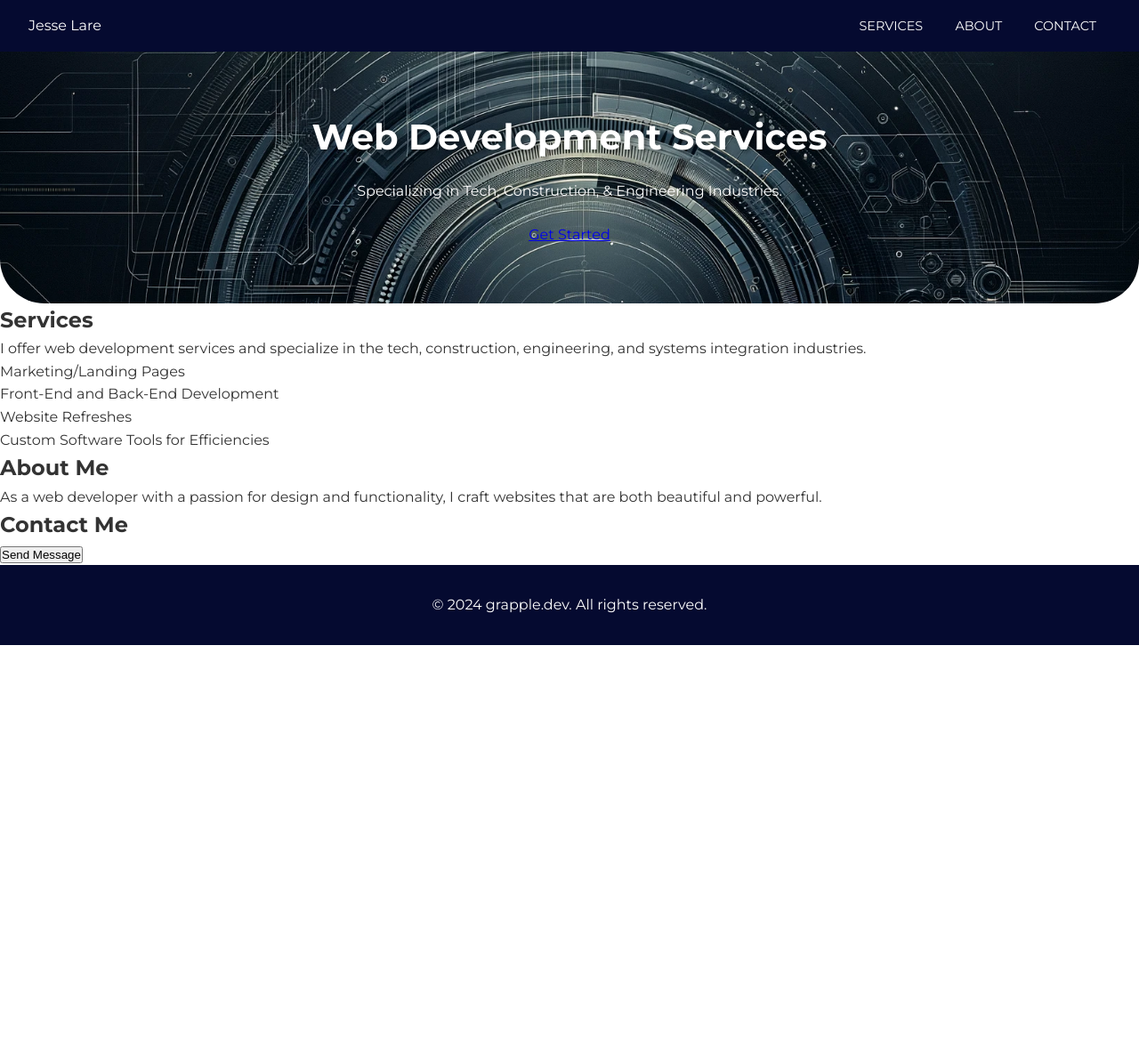
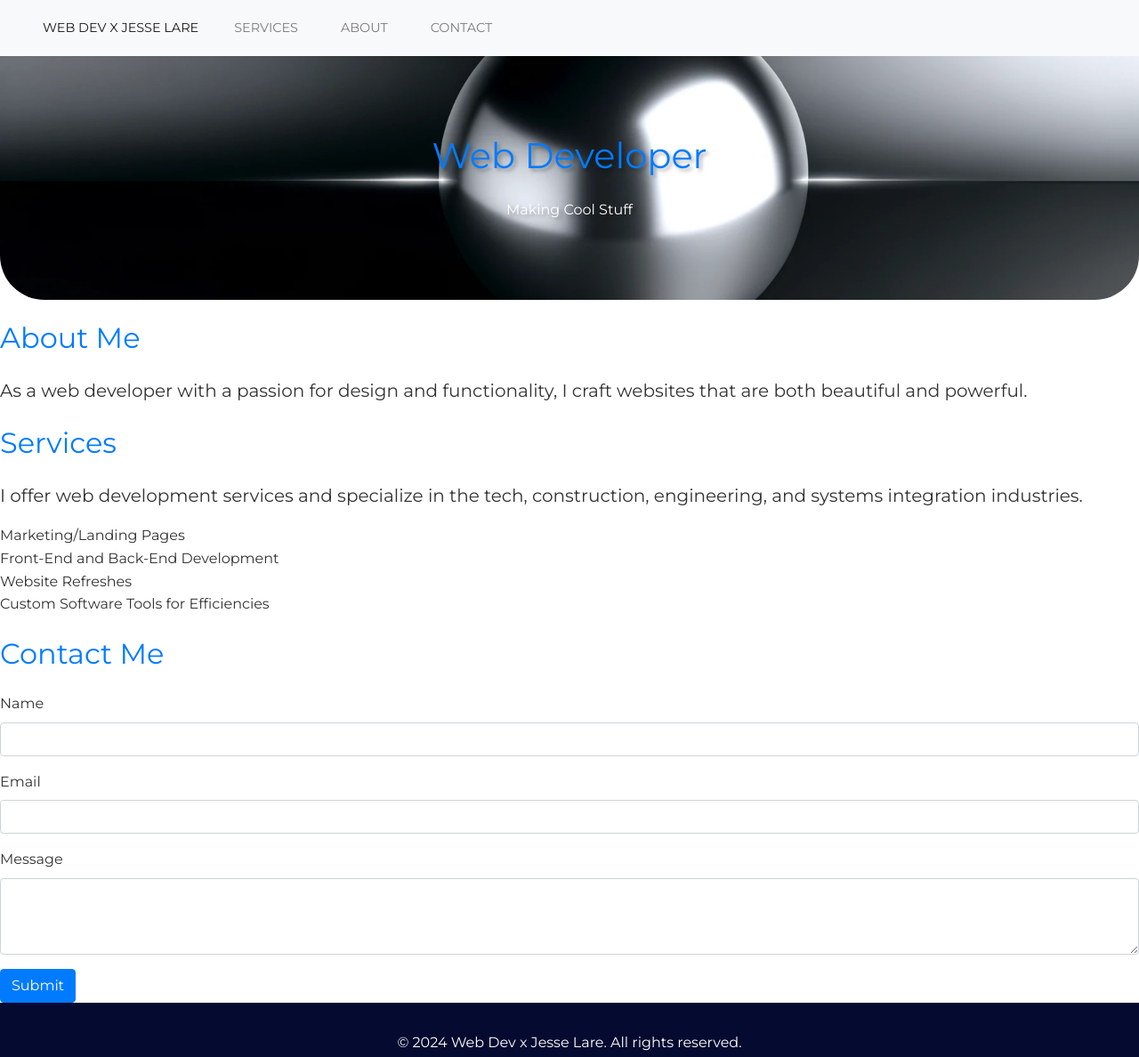
Before and after one commit to SideControlJS/JL-Website, a plain HTML site: page index.html in a window 1280 px wide. Shown: the whole page at 89% size. Before the commit the page ends 800 px from the top, so only its background shows below. Drawn offline with nearby package versions, Linux system fonts and the light colour scheme.

Commit message:
adding in more bootstrap, jQueary for UI

```diff
--- a/index.html
+++ b/index.html
@@ -3,29 +3,46 @@
 <head>
     <meta charset="UTF-8">
     <meta name="viewport" content="width=device-width, initial-scale=1.0">
-    <title>Jesse Lare</title>
+    <title>Web Dev x Jesse Lare</title>
+    <link rel="stylesheet" href="https://stackpath.bootstrapcdn.com/bootstrap/4.5.2/css/bootstrap.min.css">
     <link rel="stylesheet" href="styles.css">
 </head>
 <body>
 
-    <nav class="navbar">
-        <div class="logo">Jesse Lare</div>
-        <div class="nav-links">
-            <a href="#services">Services</a>
-            <a href="#about">About</a>
-            <a href="#contact">Contact</a>
+    <nav class="navbar navbar-expand-lg navbar-light bg-light">
+        <a class="navbar-brand" href="#">Web Dev x Jesse Lare</a>
+        <button class="navbar-toggler" type="button" data-toggle="collapse" data-target="#navbarNav" aria-controls="navbarNav" aria-expanded="false" aria-label="Toggle navigation">
+            <span class="navbar-toggler-icon"></span>
+        </button>
+        <div class="collapse navbar-collapse" id="navbarNav">
+            <ul class="navbar-nav">
+                <li class="nav-item">
+                    <a class="nav-link" href="#services">Services</a>
+                </li>
+                <li class="nav-item">
+                    <a class="nav-link" href="#about">About</a>
+                </li>
+                <li class="nav-item">
+                    <a class="nav-link" href="#contact">Contact</a>
+                </li>
+            </ul>
         </div>
     </nav>
 
+
     <header class="hero">
-        <h1>Web Development Services</h1>
-        <p>Specializing in Tech, Construction, & Engineering Industries.</p>
-        <a href="#contact" class="cta-button">Get Started</a>
+        <h1 class="text-primary my-4">Web Developer</h1>
+        <p class="lead">Making Cool Stuff</p>
     </header>
 
+    <section id="about" class="section">
+        <h2 class="text-primary my-4">About Me</h2>
+        <p class="lead">As a web developer with a passion for design and functionality, I craft websites that are both beautiful and powerful.</p>
+    </section>
+
     <section id="services" class="section">
-        <h2>Services</h2>
-        <p>I offer web development services and specialize in the tech, construction, engineering, and systems integration industries.
+        <h2 class="text-primary my-4">Services</h2>
+        <p class="lead">I offer web development services and specialize in the tech, construction, engineering, and systems integration industries.
             <ul>
                 <li>Marketing/Landing Pages</li>
                 <li>Front-End and Back-End Development</li>
@@ -36,23 +53,31 @@
         <!-- Services list here -->
     </section>
 
-    <section id="about" class="section">
-        <h2>About Me</h2>
-        <p>As a web developer with a passion for design and functionality, I craft websites that are both beautiful and powerful.</p>
-    </section>
-
     <section id="contact" class="section">
-        <h2>Contact Me</h2>
+        <h2 class="text-primary my-4">Contact Me</h2>
         <form>
-            <!-- Contact form fields -->
-            <input type="submit" value="Send Message">
-        </form>
+            <div class="form-group">
+                <label for="name">Name</label>
+                <input type="text" class="form-control" id="name">
+            </div>
+            <div class="form-group">
+                <label for="email">Email</label>
+                <input type="email" class="form-control" id="email">
+            </div>
+            <div class="form-group">
+                <label for="message">Message</label>
+                <textarea class="form-control" id="message" rows="3"></textarea>
+            </div>
+            <button type="submit" class="btn btn-primary">Submit</button>
     </section>
 
     <footer class="footer">
-        <p>&copy; 2024 grapple.dev. All rights reserved.</p>
+        <p>&copy; 2024 Web Dev x Jesse Lare. All rights reserved.</p>
     </footer>
 
+    <script src="https://code.jquery.com/jquery-3.5.1.slim.min.js"></script>
+    <script src="https://cdn.jsdelivr.net/npm/@popperjs/core@2.9.1/dist/umd/popper.min.js"></script>
+    <script src="https://stackpath.bootstrapcdn.com/bootstrap/4.5.2/js/bootstrap.min.js"></script>
     <script src="script.js"></script>
 </body>
 </html>
--- a/styles.css
+++ b/styles.css
@@ -58,7 +58,7 @@ body {
 
 /* Hero Section */
 .hero {
-    background-image: url('/assets/hero.image.new.webp');
+    background-image: url('/assets/sphere2.png');
     background-size: cover;
     background-position: center;
     background-repeat: no-repeat;
```
Also changed, not shown: assets/sphere.webp (added), assets/sphere2.png (added).
